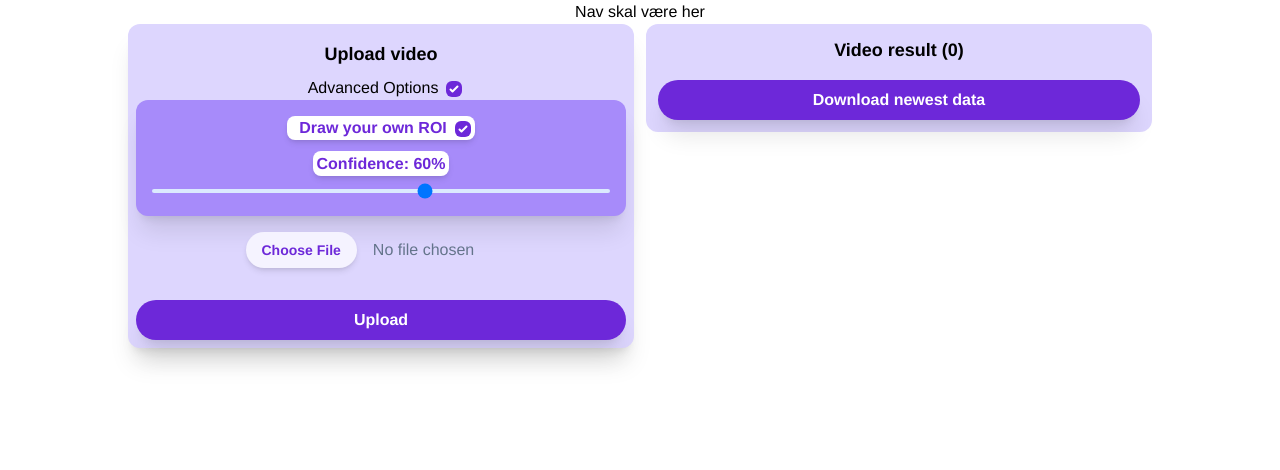
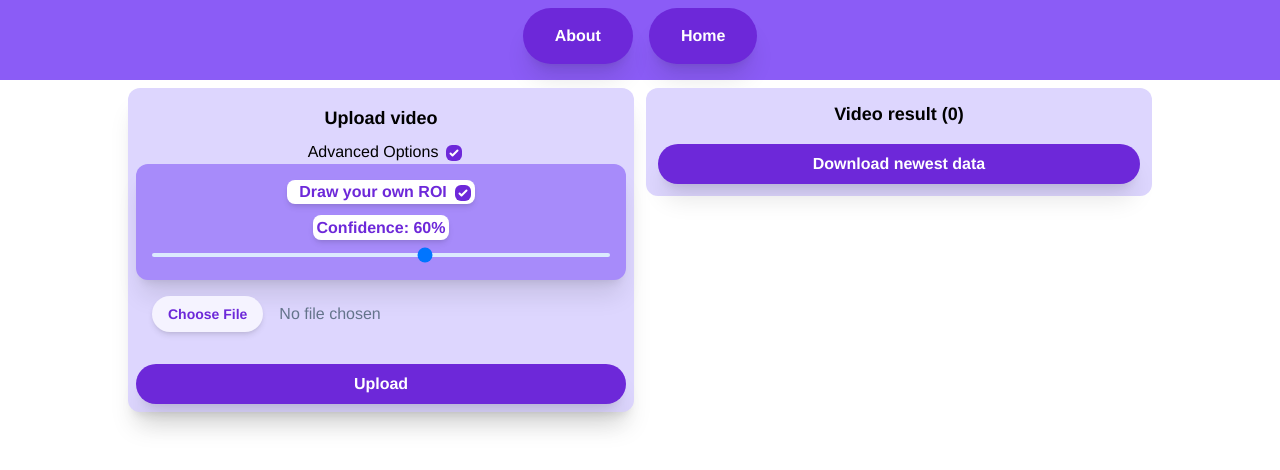
Before and after one commit to UCN-DMAB-0920-group-1/computer-vision-vehicle-counter, a Vue app in the folder frontend/: page /#/ in a window 1280 px wide. Shown: the top 470 px of the page. Built offline with nearby package versions, Linux system fonts and the light colour scheme.

Commit message:
navbar style

```diff
--- a/frontend/src/App.vue
+++ b/frontend/src/App.vue
@@ -1,12 +1,13 @@
 <template>
   <div>
-    <nav>
-      <p>Nav skal være her</p>
-    </nav>
+    <NavBar></NavBar>
     <router-view></router-view>
   </div>
 </template>
 
+<script setup>
+  import NavBar from "./components/NavBar.vue"
+</script>
 <style>
 #app {
   font-family: Avenir, Helvetica, Arial, sans-serif;
--- /dev/null
+++ b/frontend/src/components/NavBar.vue
@@ -0,0 +1,18 @@
+<template>
+    <div class="flex justify-evenly sm:justify-center m-2 mb-2 mx-auto bg-violet-500 -my-2 py-4">
+        <a href="#"
+        class="shadow-xl block rounded-full bg-violet-700 px-8 text-white p-4 mx-2  transition ease-in-out hover:text-violet-700 hover:bg-white font-semibold">
+        About</a>
+        <a href="#"
+        class="shadow-xl block rounded-full bg-violet-700 p-4 px-8 text-white mx-2 transition ease-in-out hover:text-violet-700 hover:bg-white font-semibold">
+        Home</a>
+    </div>
+</template>
+
+<script setup>
+
+</script>
+
+<style scoped>
+
+</style>
--- a/frontend/src/components/home/FileUpload.vue
+++ b/frontend/src/components/home/FileUpload.vue
@@ -14,7 +14,7 @@
     <section class="p-2" v-else>
       <h1 class="font-bold text-lg p-2">Upload video</h1>
 
-      <label class="m-2">Advanced Options</label>
+      <label class="m-2 w-full">Advanced Options</label>
       <input class="text-violet-700 rounded-md focus:ring-violet-300" type="checkbox" v-model="advancedOptions.enabled" />
 
       <section
@@ -27,7 +27,7 @@
             <label class="text-white font-bold">start X:</label>
             <input
               v-model="bboxCoordinates.startX"
-              class="w-full rounded-md border-violet-300"
+              class="w-full rounded-md border-violet-300 text-violet-700 font-bold"
               type="number"
               name="startX"
             />
@@ -36,7 +36,7 @@
             <label class="text-white font-bold">end X:</label>
             <input
               v-model="bboxCoordinates.endX"
-              class="w-full rounded-md"
+              class="w-full rounded-md border-violet-300 text-violet-700 font-bold"
               type="number"
               name="endX"
             />
@@ -45,7 +45,7 @@
             <label class="text-white font-bold">start Y:</label>
             <input
               v-model="bboxCoordinates.startY"
-              class="w-full rounded-md"
+              class="w-full rounded-md border-violet-300 text-violet-700 font-bold"
               type="number"
               name="startY"
             />
@@ -54,7 +54,7 @@
             <label class="text-white font-bold">end Y:</label>
             <input
               v-model="bboxCoordinates.endY"
-              class="w-full rounded-md"
+              class="w-full rounded-md border-violet-300 text-violet-700 font-bold"
               type="number"
               name="endY"
             />
@@ -82,7 +82,7 @@
       </section>
 
       <input
-        class="text-slate-500 file:m-4 file:shadow-md file:px-4 file:py-2 file:rounded-full file:border-0 file:text-sm file:font-semibold file:bg-violet-50 file:text-violet-700 hover:file:text-violet-50 hover:file:bg-violet-700 file:transition ease-in-out"
+        class="text-slate-500 w-full file:m-4 file:shadow-md file:px-4 file:py-2 file:rounded-full file:border-0 file:text-sm file:font-semibold file:bg-violet-50 file:text-violet-700 hover:file:text-violet-50 hover:file:bg-violet-700 file:transition ease-in-out"
         type="file"
         @change="onFileChange"
       />
```
